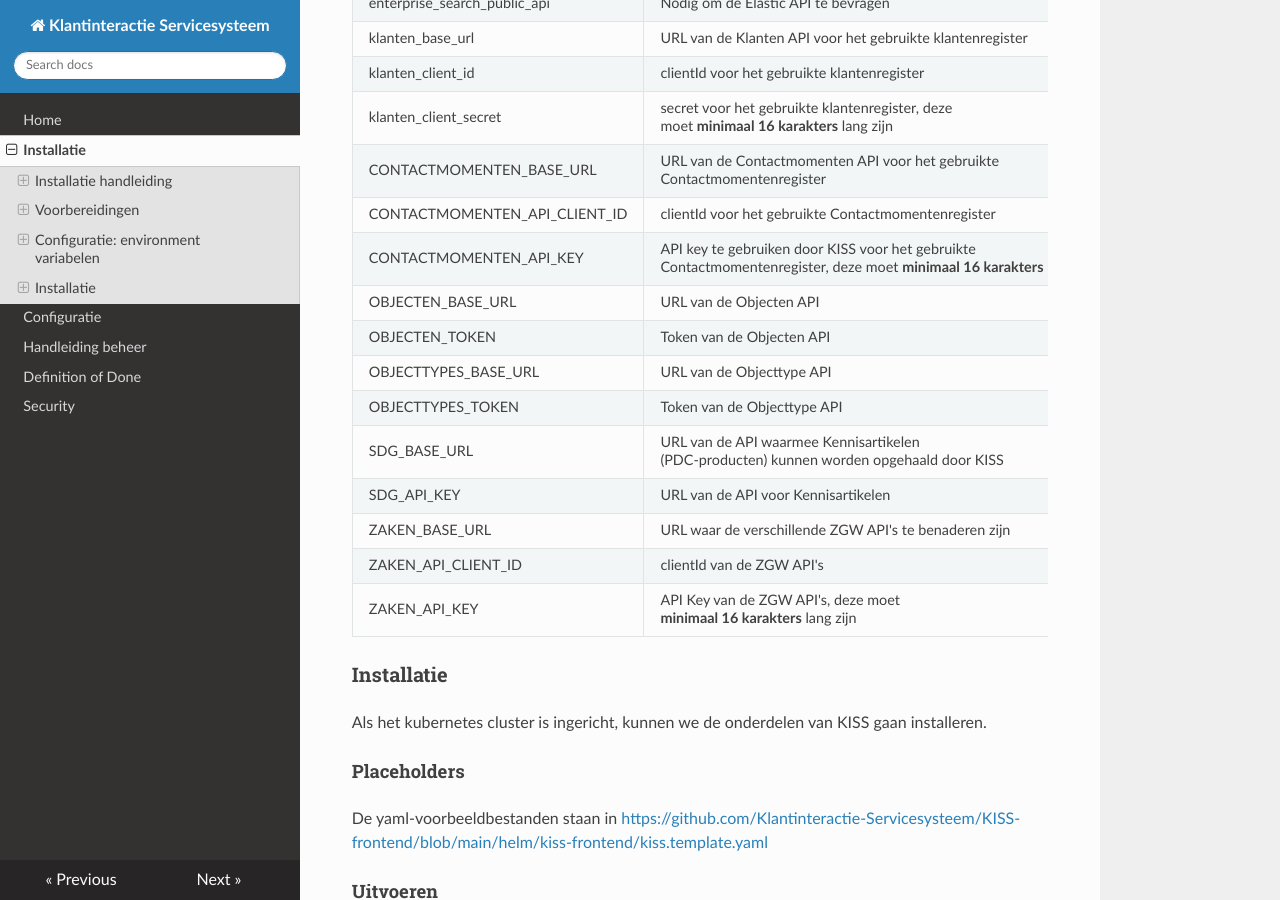
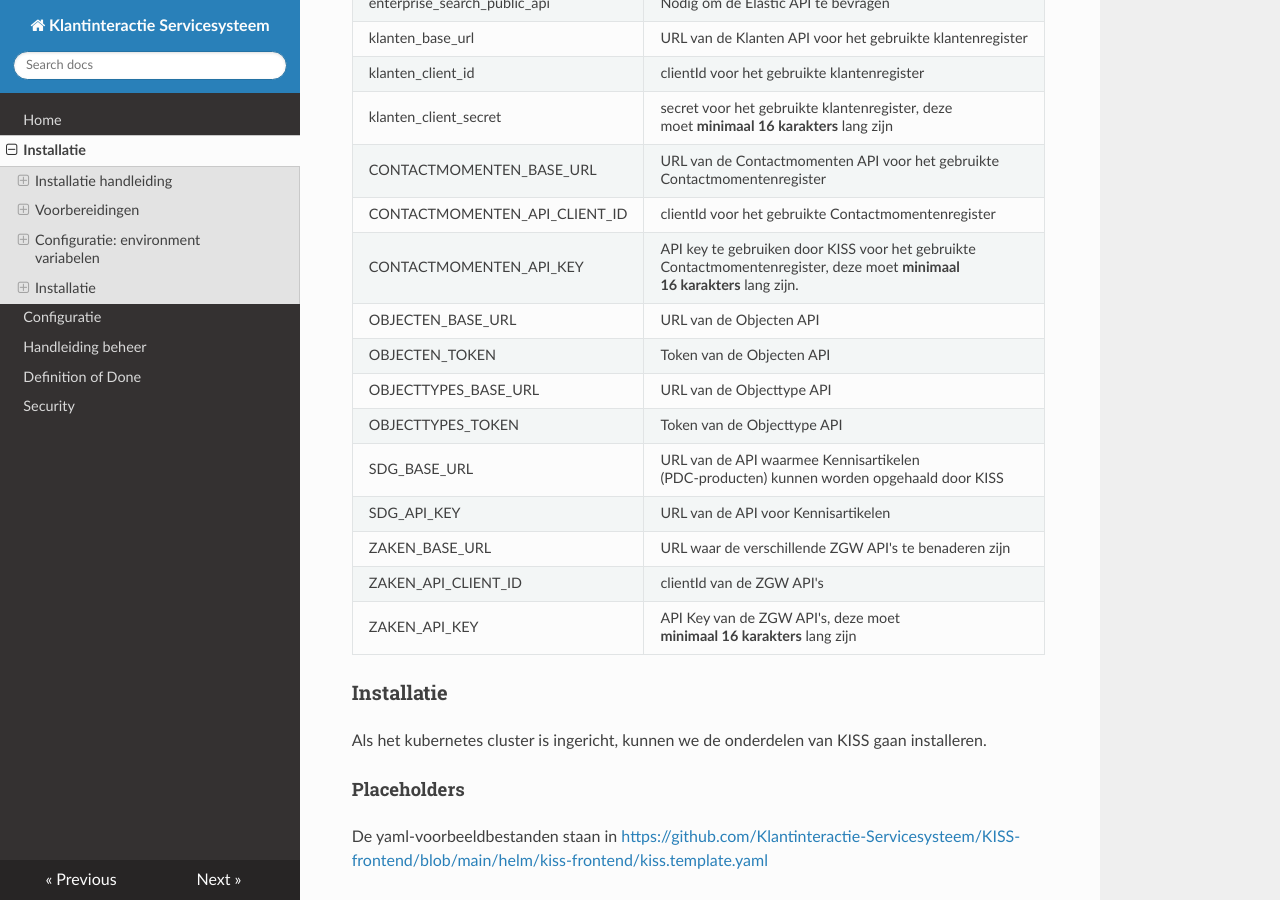
Before and after one commit to Klantinteractie-Servicesysteem/.github, an MkDocs documentation site: the page built from docs/INSTALLATION.md, in a window 1280 px wide and 900 px high, scrolled down 3758 px. Built offline with MkDocs 1.6.1, drawn with Linux system fonts in a browser that asks for light colours; nearby versions of some CDN libraries.

Commit message:
tabel fix tbv rtd

```diff
--- a/docs/INSTALLATION.md
+++ b/docs/INSTALLATION.md
@@ -122,7 +122,7 @@
 | klanten_client_secret | secret voor het gebruikte klantenregister, deze <br />moet **minimaal 16 karakters** lang zijn |
 | CONTACTMOMENTEN_BASE_URL  | URL van de Contactmomenten API voor het gebruikte <br />Contactmomentenregister  |
 | CONTACTMOMENTEN_API_CLIENT_ID | clientId voor het gebruikte Contactmomentenregister |
-| CONTACTMOMENTEN_API_KEY  | API key te gebruiken door KISS voor het gebruikte <br />Contactmomentenregister, deze moet **minimaal 16 karakters** lang zijn. |
+| CONTACTMOMENTEN_API_KEY  | API key te gebruiken door KISS voor het gebruikte <br />Contactmomentenregister, deze moet **minimaal <br />16 karakters** lang zijn. |
 | OBJECTEN_BASE_URL  | URL van de Objecten API  |
 | OBJECTEN_TOKEN  |  Token van de Objecten API |
 | OBJECTTYPES_BASE_URL  | URL van de Objecttype API  |
```
